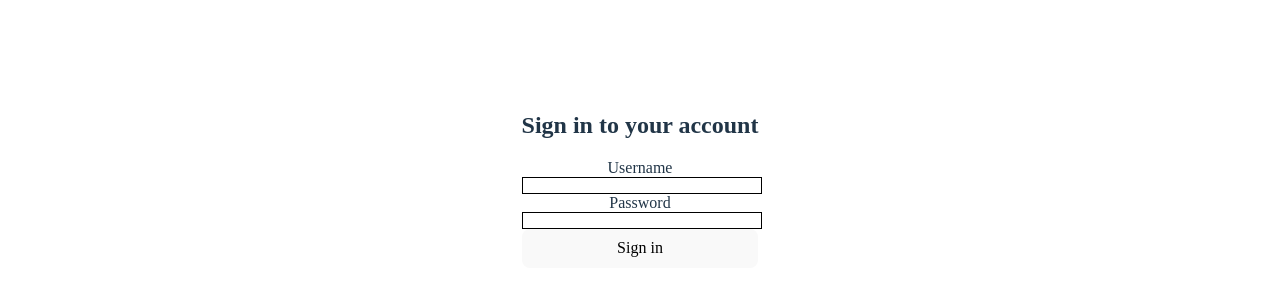
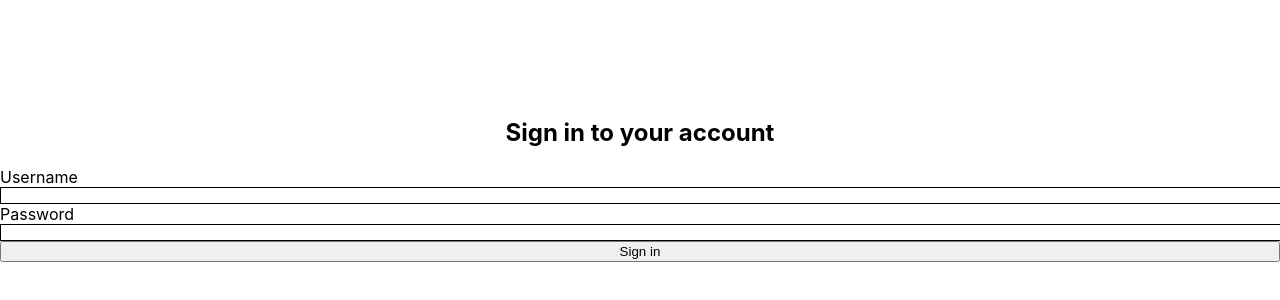
Before and after one commit to pabyome/s-panel, a Vue app in the folder frontend/: page /login in a window 1280 px wide. Shown: the part 220-520 px from the top of the page. Built offline with nearby package versions, Linux system fonts and the light colour scheme.

Commit message:
update ui styles

```diff
--- a/frontend/src/style.css
+++ b/frontend/src/style.css
@@ -2,81 +2,16 @@
 @tailwind components;
 @tailwind utilities;
 
-  font-family: system-ui, Avenir, Helvetica, Arial, sans-serif;
-  line-height: 1.5;
-  font-weight: 400;
-
-  color-scheme: light dark;
-  color: rgba(255, 255, 255, 0.87);
-  background-color: #242424;
-
-  font-synthesis: none;
-  text-rendering: optimizeLegibility;
-  -webkit-font-smoothing: antialiased;
-  -moz-osx-font-smoothing: grayscale;
-
-
-a {
-  font-weight: 500;
-  color: #646cff;
-  text-decoration: inherit;
-}
-a:hover {
-  color: #535bf2;
+/* Reset and Base Styles */
+html, body, #app {
+  height: 100%;
+  margin: 0;
+  padding: 0;
+  width: 100%;
 }
 
 body {
-  margin: 0;
-  display: flex;
-  place-items: center;
-  min-width: 320px;
-  min-height: 100vh;
+  font-family: 'Inter', system-ui, -apple-system, BlinkMacSystemFont, 'Segoe UI', Roboto, 'Helvetica Neue', Arial, sans-serif;
+  -webkit-font-smoothing: antialiased;
+  -moz-osx-font-smoothing: grayscale;
 }
-
-h1 {
-  font-size: 3.2em;
-  line-height: 1.1;
-}
-
-button {
-  border-radius: 8px;
-  border: 1px solid transparent;
-  padding: 0.6em 1.2em;
-  font-size: 1em;
-  font-weight: 500;
-  font-family: inherit;
-  background-color: #1a1a1a;
-  cursor: pointer;
-  transition: border-color 0.25s;
-}
-button:hover {
-  border-color: #646cff;
-}
-button:focus,
-button:focus-visible {
-  outline: 4px auto -webkit-focus-ring-color;
-}
-
-.card {
-  padding: 2em;
-}
-
-#app {
-  max-width: 1280px;
-  margin: 0 auto;
-  padding: 2rem;
-  text-align: center;
-}
-
-@media (prefers-color-scheme: light) {
-  :root {
-    color: #213547;
-    background-color: #ffffff;
-  }
-  a:hover {
-    color: #747bff;
-  }
-  button {
-    background-color: #f9f9f9;
-  }
-}
--- a/frontend/src/views/Dashboard.vue
+++ b/frontend/src/views/Dashboard.vue
@@ -142,18 +142,53 @@
 
 <script setup>
 import { ref, onMounted, onUnmounted } from 'vue'
-import axios from 'axios'
 import CircularGauge from '../components/CircularGauge.vue'
+import { useAuthStore } from '../stores/auth'
 
 const stats = ref(null)
-let interval = null
+const authStore = useAuthStore()
+let socket = null
+let reconnectTimer = null
 
-const fetchStats = async () => {
-  try {
-    const response = await axios.get('/api/v1/monitor/stats')
-    stats.value = response.data
-  } catch (error) {
-    console.error('Failed to fetch stats:', error)
+const connectWebSocket = () => {
+  // Determine protocol (ws for http, wss for https)
+  const protocol = window.location.protocol === 'https:' ? 'wss:' : 'ws:'
+  const host = window.location.hostname
+  // If running via Vite proxy (local dev), port might need adjustment, but usually proxy handles it.
+  // In production, Nginx proxies /api/v1/monitor/ws -> backend:8000
+  // Note: Vite proxy configuration usually handles the upgrade if target is set correctly.
+
+  // Construct URL. If we are in dev mode (port 5173), we likely rely on Vite proxy to /api.
+  // If we are in prod, we are on same origin.
+  // Let's use relative path if possible, but WS constructor needs absolute.
+  const port = window.location.port ? `:${window.location.port}` : ''
+  const wsUrl = `${protocol}//${host}${port}/api/v1/monitor/ws`
+
+  console.log('Connecting to WebSocket:', wsUrl)
+
+  socket = new WebSocket(wsUrl)
+
+  socket.onopen = () => {
+    console.log('WebSocket Connected')
+  }
+
+  socket.onmessage = (event) => {
+    try {
+      stats.value = JSON.parse(event.data)
+    } catch (e) {
+      console.error('Error parsing WS data:', e)
+    }
+  }
+
+  socket.onclose = (event) => {
+    console.log('WebSocket Disconnected', event.reason)
+    // Attempt reconnect after 3 seconds
+    reconnectTimer = setTimeout(connectWebSocket, 3000)
+  }
+
+  socket.onerror = (error) => {
+    console.error('WebSocket Error:', error)
+    socket.close()
   }
 }
 
@@ -167,11 +202,17 @@ const formatBytes = (bytes, decimals = 1) => {
 }
 
 onMounted(() => {
-  fetchStats()
-  interval = setInterval(fetchStats, 2000)
+  // Initial polling check or just start WS?
+  // WS is better.
+  connectWebSocket()
 })
 
 onUnmounted(() => {
-  if (interval) clearInterval(interval)
+  if (socket) {
+    socket.close()
+  }
+  if (reconnectTimer) {
+    clearTimeout(reconnectTimer)
+  }
 })
 </script>
```
Also changed, not shown: 1 other file (tests, documents, lock files or other folders).
